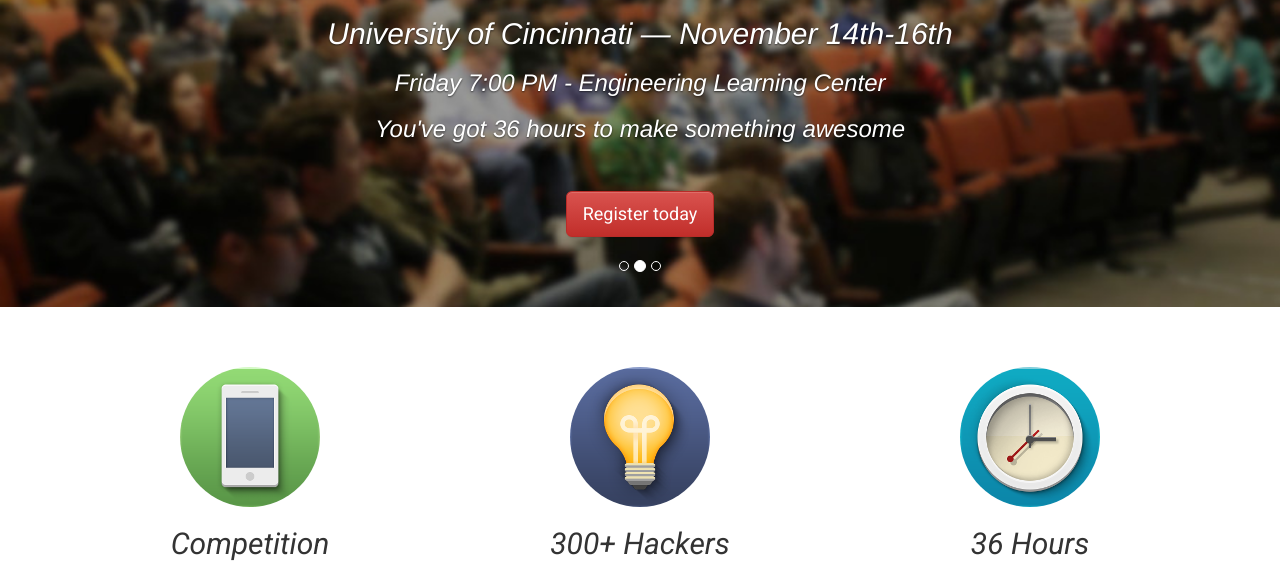
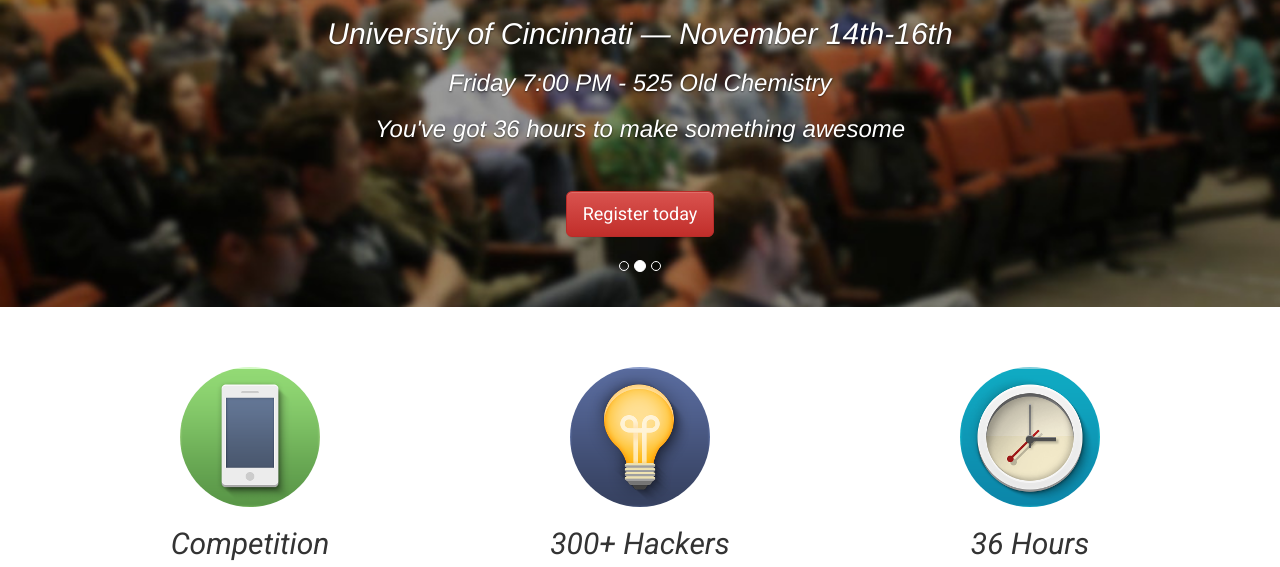
Before and after one commit to probably-carly/RevolutionUC-F2014, a website: page public/index.html in a window 1280 px wide. Shown: the part 193-760 px from the top of the page. Drawn offline with Linux system fonts and the light colour scheme; a script that the page names is missing.

Commit message:
Oops proper location now.

```diff
--- a/public/index.html
+++ b/public/index.html
@@ -68,7 +68,7 @@
           <img src="img/revuc_serif.png" class="logo" alt="Revolution UC">
 
           <h2>University of Cincinnati &#8212; November 14th-16th</h2>
-          <h3>Friday 7:00 PM - Engineering Learning Center</h3>
+          <h3>Friday 7:00 PM - 525 Old Chemistry</h3>
 
           <h3>We've got the food, prizes, and hacking space</h3>
 
@@ -84,7 +84,7 @@
           <img src="img/revuc_serif.png" class="logo" alt="Revolution UC">
 
           <h2>University of Cincinnati &#8212; November 14th-16th</h2>
-          <h3>Friday 7:00 PM - Engineering Learning Center</h3>
+          <h3>Friday 7:00 PM - 525 Old Chemistry</h3>
           <h3>You've got 36 hours to make something awesome</h3>
 
           <p><a class="btn btn-lg btn-danger" ng-click="open()" role="button">Register today</a></p>
@@ -99,7 +99,7 @@
           <img src="img/revuc_serif.png" class="logo" alt="Revolution UC">
 
           <h2>University of Cincinnati &#8212; November 14th-16th</h2>
-          <h3>Friday 7:00 PM - Engineering Learning Center</h3>
+          <h3>Friday 7:00 PM - 525 Old Chemistry</h3>
           <h3>Mark your calendars and join in the fun</h3>
 
           <p><a class="btn btn-lg btn-danger" ng-click="open()" role="button">Register today</a></p>
```
